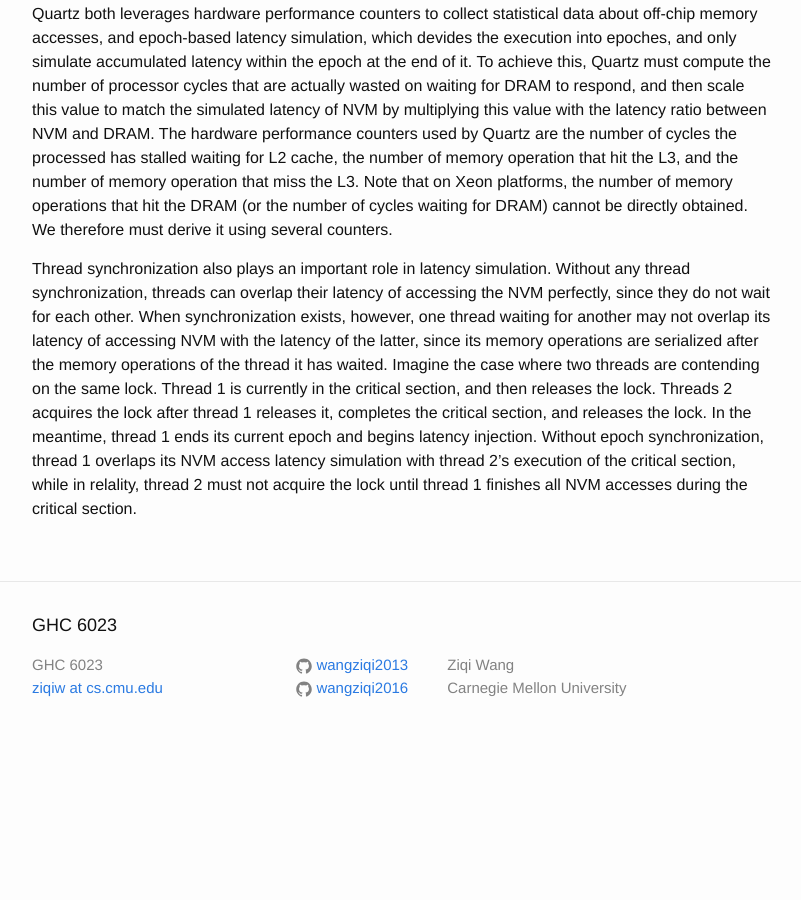
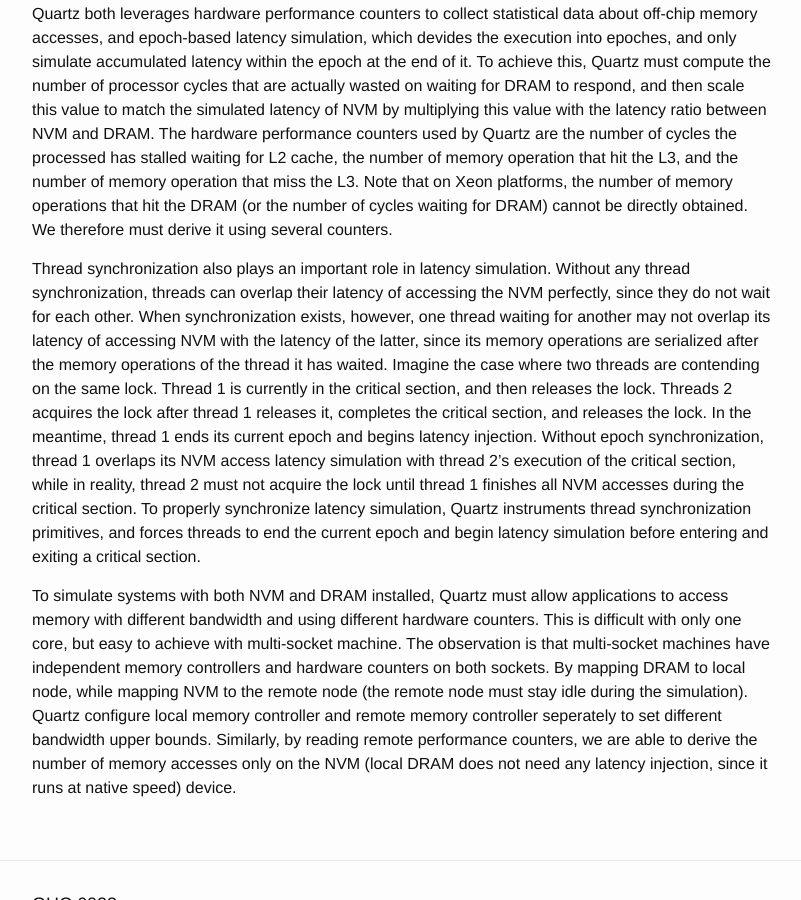
Before and after one commit to wangziqi2013/wangziqi2013.github.io, a Jekyll site: the page built from _posts/2019-11-23-quartz.markdown, in a window 1280 px wide and 900 px high, scrolled down 1534 px. Shown: the whole window, without its empty margins (238-1039 px from the left). Built offline with Jekyll 4.4.1, drawn with Linux system fonts in a browser that asks for light colours; before the commit the page ends 2293 px from its top, so only the background shows below that.

Commit message:
Finish hybrid simulation

```diff
--- a/_posts/2019-11-23-quartz.markdown
+++ b/_posts/2019-11-23-quartz.markdown
@@ -69,5 +69,16 @@ since its memory operations are serialized after the memory operations of the th
 two threads are contending on the same lock. Thread 1 is currently in the critical section, and then releases the lock.
 Threads 2 acquires the lock after thread 1 releases it, completes the critical section, and releases the lock. In the
 meantime, thread 1 ends its current epoch and begins latency injection. Without epoch synchronization, thread 1 overlaps
-its NVM access latency simulation with thread 2's execution of the critical section, while in relality, thread 2 must
-not acquire the lock until thread 1 finishes all NVM accesses during the critical section.
+its NVM access latency simulation with thread 2's execution of the critical section, while in reality, thread 2 must
+not acquire the lock until thread 1 finishes all NVM accesses during the critical section. To properly synchronize
+latency simulation, Quartz instruments thread synchronization primitives, and forces threads to end the current epoch and
+begin latency simulation before entering and exiting a critical section.
+
+To simulate systems with both NVM and DRAM installed, Quartz must allow applications to access memory with different
+bandwidth and using different hardware counters. This is difficult with only one core, but easy to achieve with
+multi-socket machine. The observation is that multi-socket machines have independent memory controllers and hardware
+counters on both sockets. By mapping DRAM to local node, while mapping NVM to the remote node (the remote node must
+stay idle during the simulation). Quartz configure local memory controller and remote memory controller seperately
+to set different bandwidth upper bounds. Similarly, by reading remote performance counters, we are able to derive the
+number of memory accesses only on the NVM (local DRAM does not need any latency injection, since it runs at native
+speed) device.
```
